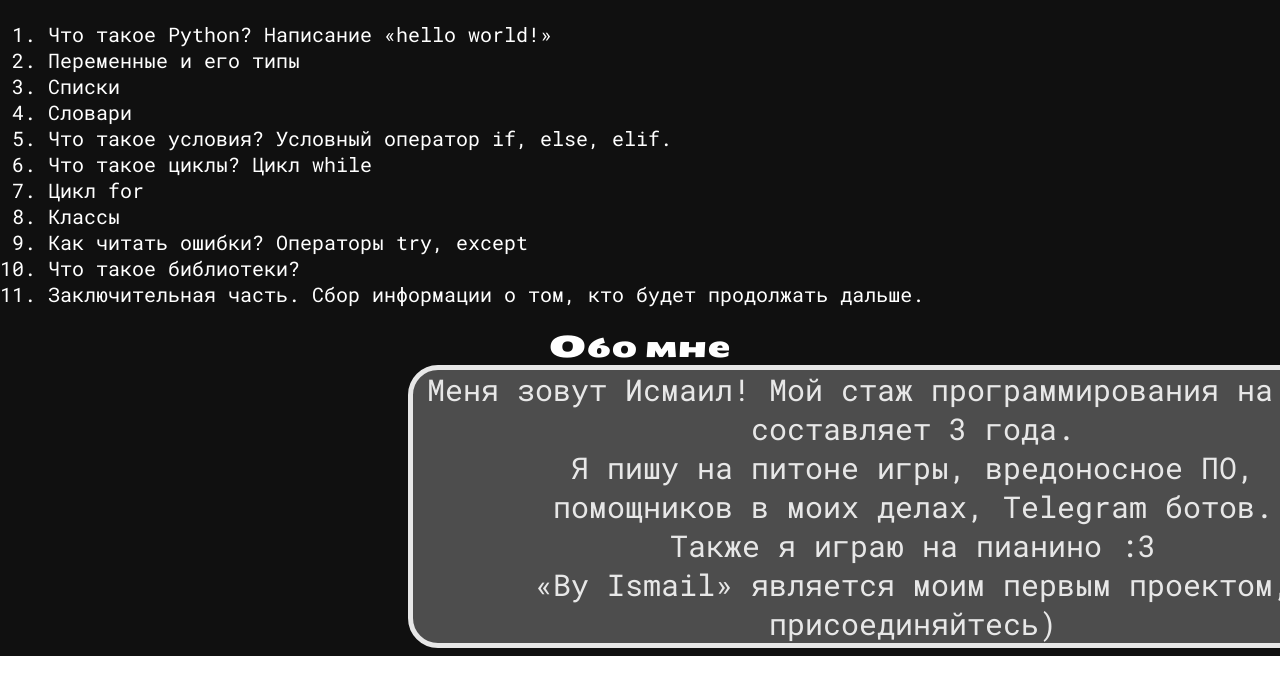
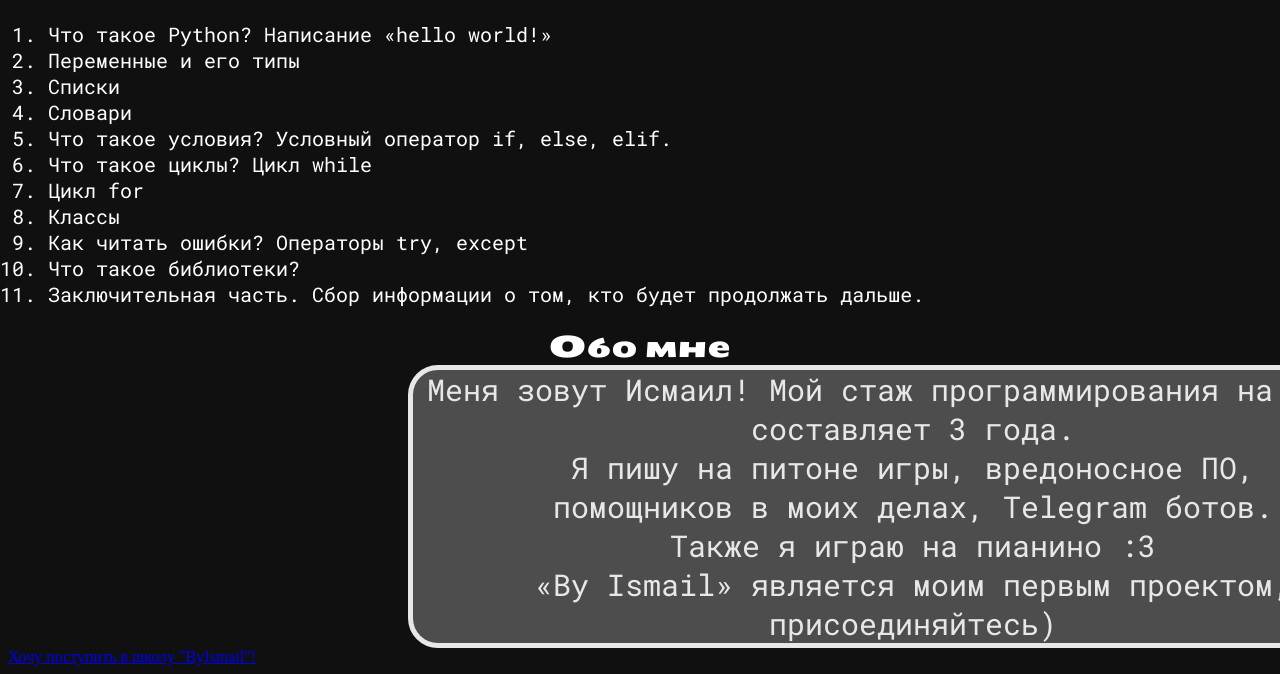
Before and after one commit to byismail/byismail, a plain HTML site: page index.html in a window 1280 px wide. Shown: the part 681-1355 px from the top of the page. Drawn offline with Linux system fonts and the light colour scheme.

Commit message:
Update index.html

```diff
--- a/index.html
+++ b/index.html
@@ -32,5 +32,6 @@
 		Также я играю на пианино :3<br>
 		«By Ismail» является моим первым
 		проектом, присоединяйтесь)</div>
+		<div class="lol"><a href="add/add.html">Хочу поступить в школу "ByIsmail"!</a></div>
 	</body>
 </html>
```
